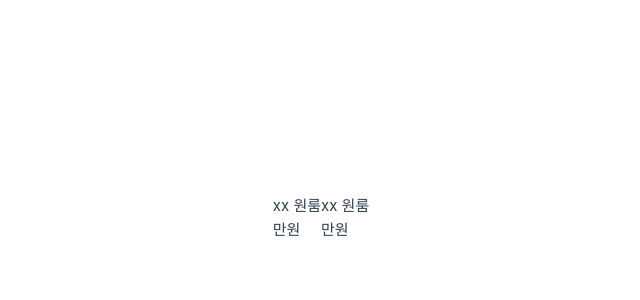
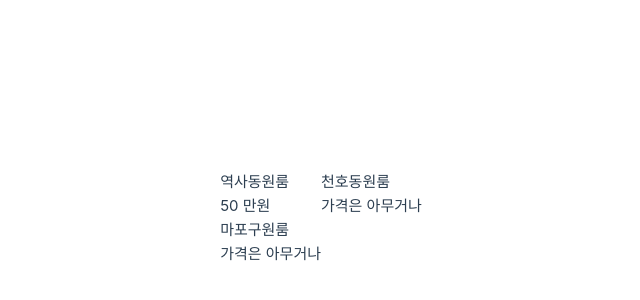
Before and after one commit to aabyess/vuedongsan, a Vue app: page / in a window 1280 px wide. Shown: the part 182-482 px from the top of the page, without its empty margins (319-959 px from the left). Built offline with nearby package versions, Linux system fonts and the light colour scheme.

Commit message:
0210
수정완료

```diff
--- a/src/App.vue
+++ b/src/App.vue
@@ -1,14 +1,16 @@
 <template>
   <div>
-    {{logo }}
-    <h4 class="red" :style="스타일">xx 원룸</h4>
-    <p>{{ price1 }} 만원</p>
+    <h4>{{ product[0] }}</h4>
+    <p>50 만원</p>
   </div>
   <div>
-    <h4>xx 원룸</h4>
-    <p>{{ price2 }} 만원</p>
+    <h4>{{ product[1] }}</h4>
+    <p>가격은 아무거나</p>
   </div>
-
+  <div>
+    <h4>{{ product[2] }}</h4>
+    <p>가격은 아무거나</p>
+  </div>
 </template>
 
 <script>
```
